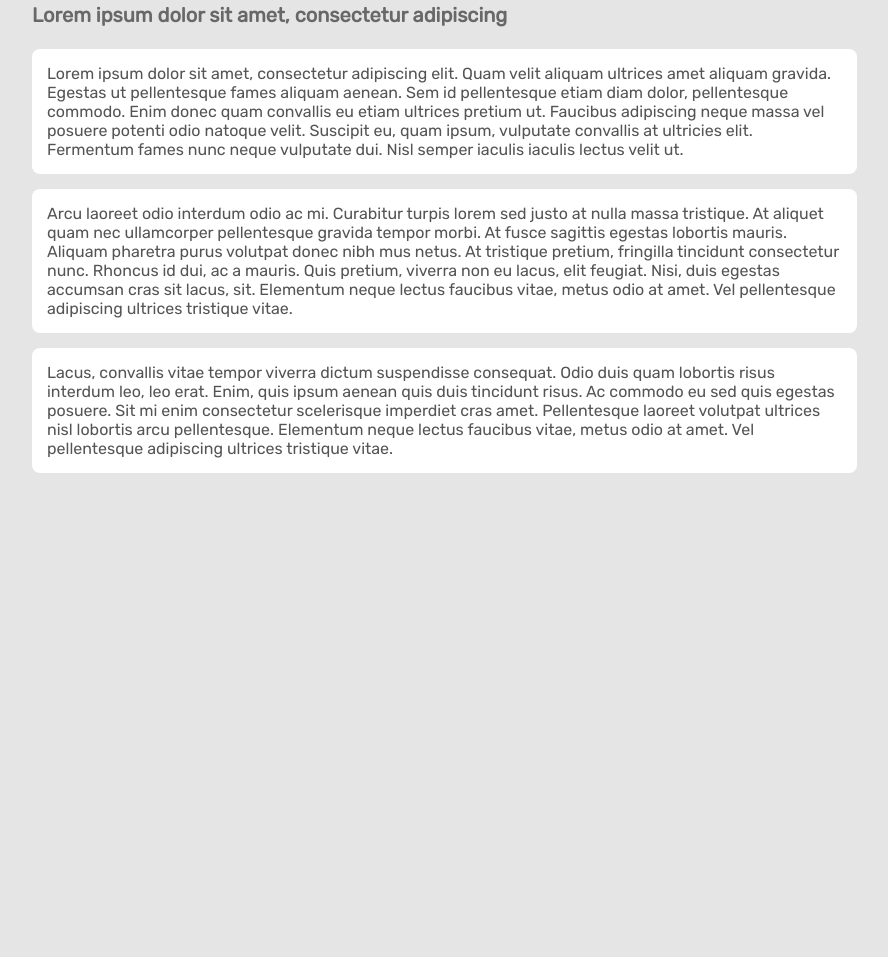
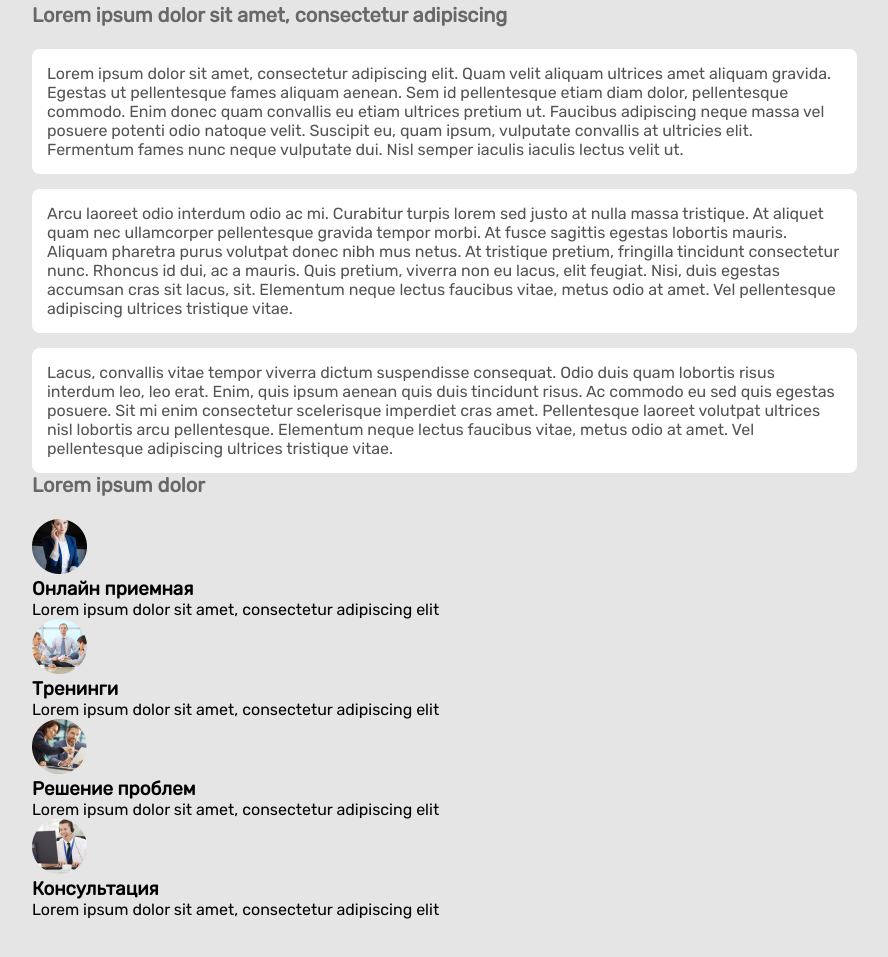
Before and after one commit to SkriLLTonE/blueMarketingSunday1000, a plain HTML site: page index.html in a window 1280 px wide. Shown: the part 961-1918 px from the top of the page, without its empty margins (53-941 px from the left). Before the commit the page ends 1478 px from the top, so only its background shows below. Drawn offline with Linux system fonts and the light colour scheme.

Commit message:
services added

```diff
--- a/index.html
+++ b/index.html
@@ -114,7 +114,35 @@
                     </div>
                 </div>
                 <div class="services__cards">
-
+                    <h2 class="news__h">Lorem ipsum dolor </h2>
+                    <div class="services__card">
+                        <div class="services__img"><img src="./img/serv1.png" alt=""></div>
+                        <div class="services__desc">
+                            <h3 class="desc__h">Онлайн приемная</h3>
+                            <p class="desc__p">Lorem ipsum dolor sit amet, consectetur adipiscing elit</p>
+                        </div>
+                    </div>
+                    <div class="services__card">
+                        <div class="services__img"><img src="./img/serv2.png" alt=""></div>
+                        <div class="services__desc">
+                            <h3 class="desc__h">Тренинги</h3>
+                            <p class="desc__p">Lorem ipsum dolor sit amet, consectetur adipiscing elit</p>
+                        </div>
+                    </div>
+                    <div class="services__card">
+                        <div class="services__img"><img src="./img/serv3.png" alt=""></div>
+                        <div class="services__desc">
+                            <h3 class="desc__h">Решение проблем</h3>
+                            <p class="desc__p">Lorem ipsum dolor sit amet, consectetur adipiscing elit</p>
+                        </div>
+                    </div>
+                    <div class="services__card">
+                        <div class="services__img"><img src="./img/serv4.png" alt=""></div>
+                        <div class="services__desc">
+                            <h3 class="desc__h">Консультация</h3>
+                            <p class="desc__p">Lorem ipsum dolor sit amet, consectetur adipiscing elit</p>
+                        </div>
+                    </div>
                 </div>
             </div>
         </div>
```
Also changed, not shown: img/serv1.png (added), img/serv2.png (added), img/serv3.png (added), img/serv4.png (added).
